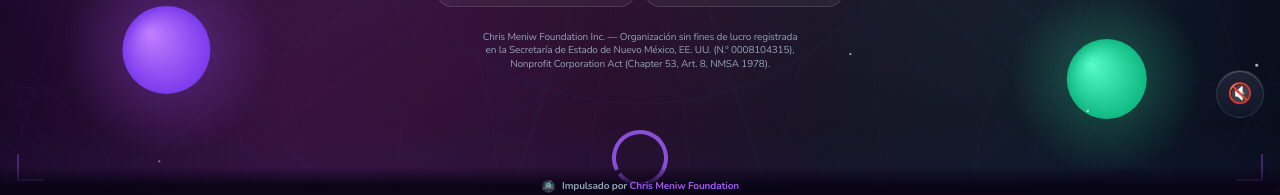
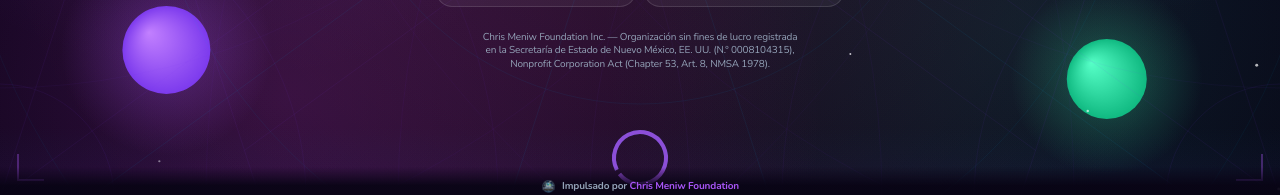
Before and after one commit to ChrisMeniw/mentelibre, a React (Vite) app: page / in a window 1280 px wide. Shown: the part 602-797 px from the top of the page. Built offline with nearby package versions, Linux system fonts and the light colour scheme.

Commit message:
fix: quitar la música de fondo del juego (botón flotante 🔊). Los efectos de sonido (clics, celebraciones) se mantienen.
Co-Authored-By: Claude Opus 4.8 (1M context) <noreply@anthropic.com>

```diff
--- a/src/App.jsx
+++ b/src/App.jsx
@@ -1,7 +1,6 @@
 import { Routes, Route, Navigate } from 'react-router-dom'
 import { useLang } from './i18n'
 import WarpBackground from './components/WarpBackground'
-import MusicEngine from './components/MusicEngine'
 import BottomNav from './components/BottomNav'
 import FoundationBadge from './components/FoundationBadge'
 import Home from './pages/Home'
@@ -50,7 +49,6 @@ export default function App() {
       </main>
       <BottomNav />
       <FoundationBadge />
-      <MusicEngine />
     </>
   )
 }
```
